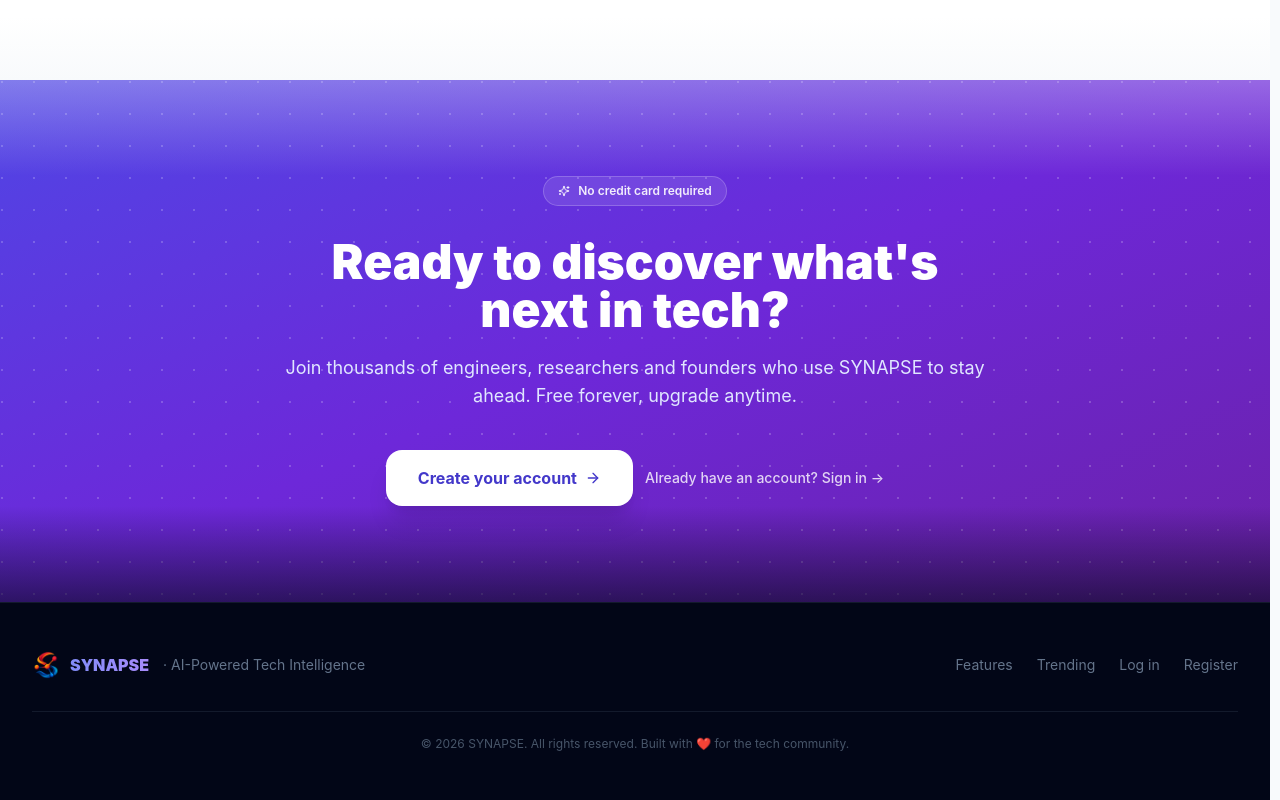
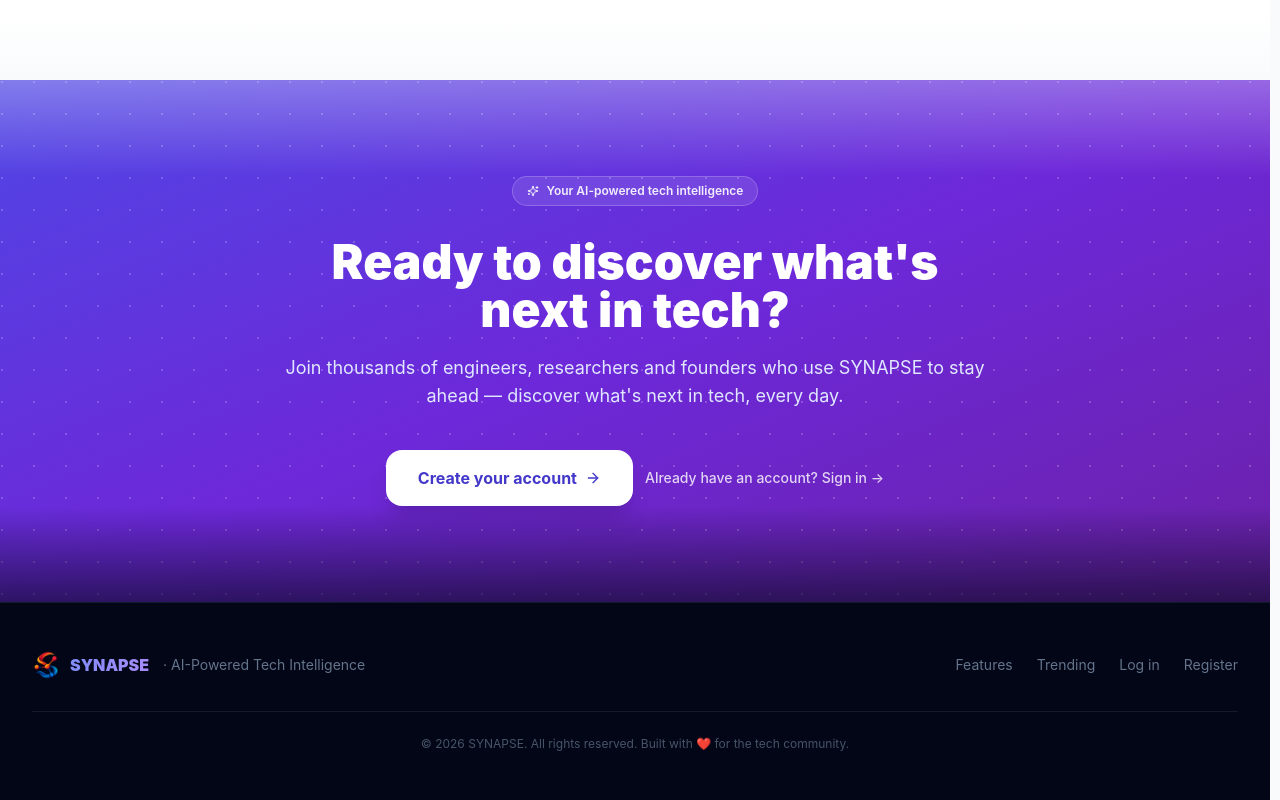
Before and after one commit to Hayredin950/SYNAPSE, a Next.js app in the folder frontend/: page / in a window 1280 px wide. Shown: the part 2848-3648 px from the top of the page. Built offline with nearby package versions, Linux system fonts and the light colour scheme; no server answers.

Commit message:
chore(landing): drop leftover pricing-flavored copy from CTA section
- Replaced the "No credit card required" pill and "Free forever, upgrade anytime" line with neutral brand messaging, since billing/pricing was removed from the app.

```diff
--- a/frontend/src/app/page.tsx
+++ b/frontend/src/app/page.tsx
@@ -403,13 +403,13 @@ function CTASection() {
       <div className="absolute inset-x-0 bottom-0 h-24 bg-gradient-to-t from-slate-950/60 to-transparent pointer-events-none" />
       <div className="relative max-w-3xl mx-auto px-4 sm:px-6 text-center">
         <div className="inline-flex items-center gap-2 px-3.5 py-1.5 rounded-full bg-white/10 border border-white/20 text-white/90 text-xs font-semibold mb-8">
-          <Sparkles size={12} /> No credit card required
+          <Sparkles size={12} /> Your AI-powered tech intelligence
         </div>
         <h2 className="text-4xl sm:text-5xl font-black text-white mb-5 leading-tight">
           Ready to discover what's next in tech?
         </h2>
         <p className="text-lg text-indigo-100 mb-10">
-          Join thousands of engineers, researchers and founders who use SYNAPSE to stay ahead. Free forever, upgrade anytime.
+          Join thousands of engineers, researchers and founders who use SYNAPSE to stay ahead — discover what's next in tech, every day.
         </p>
         <div className="flex flex-col sm:flex-row items-center justify-center gap-3">
           <Link href="/register"
```
